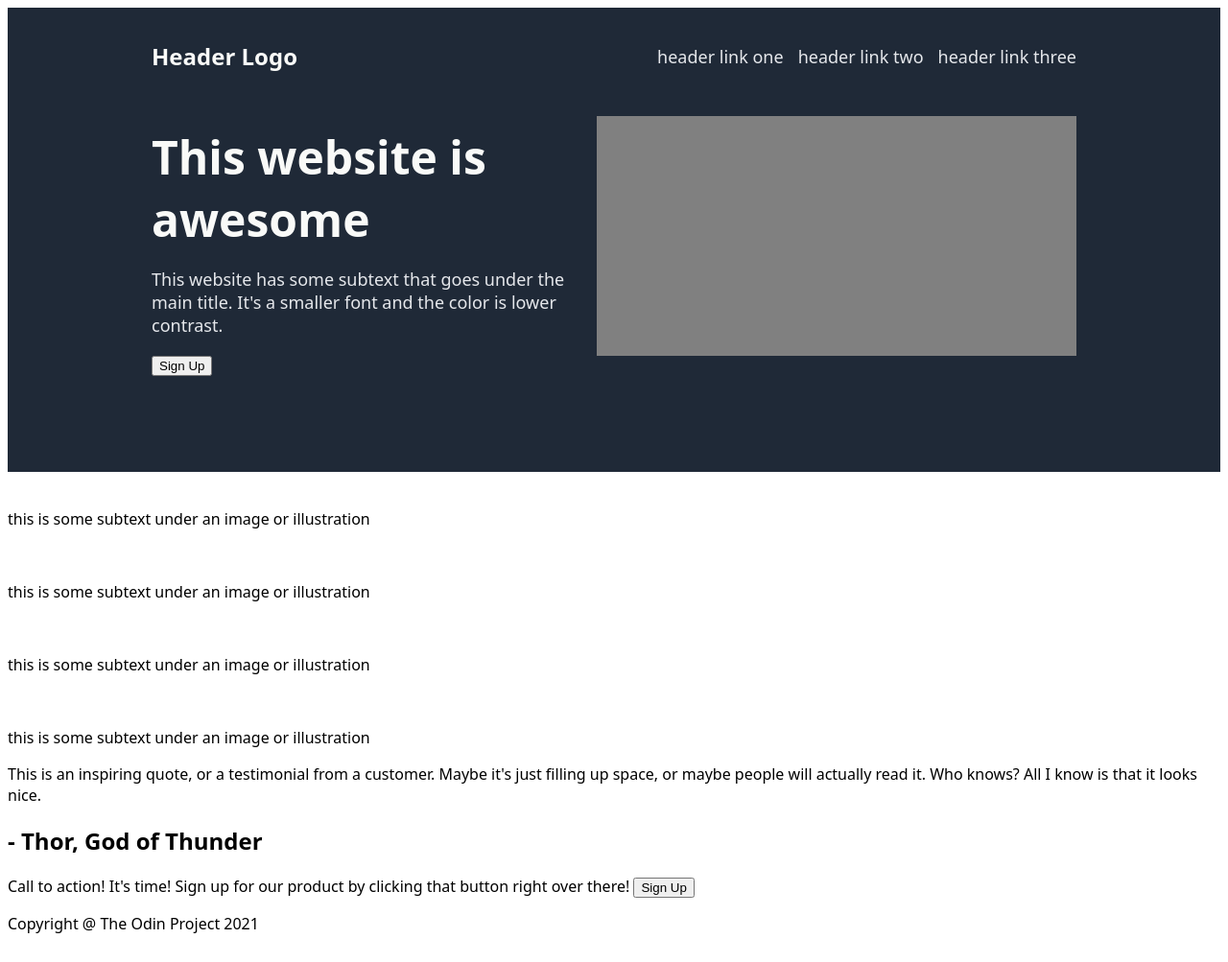
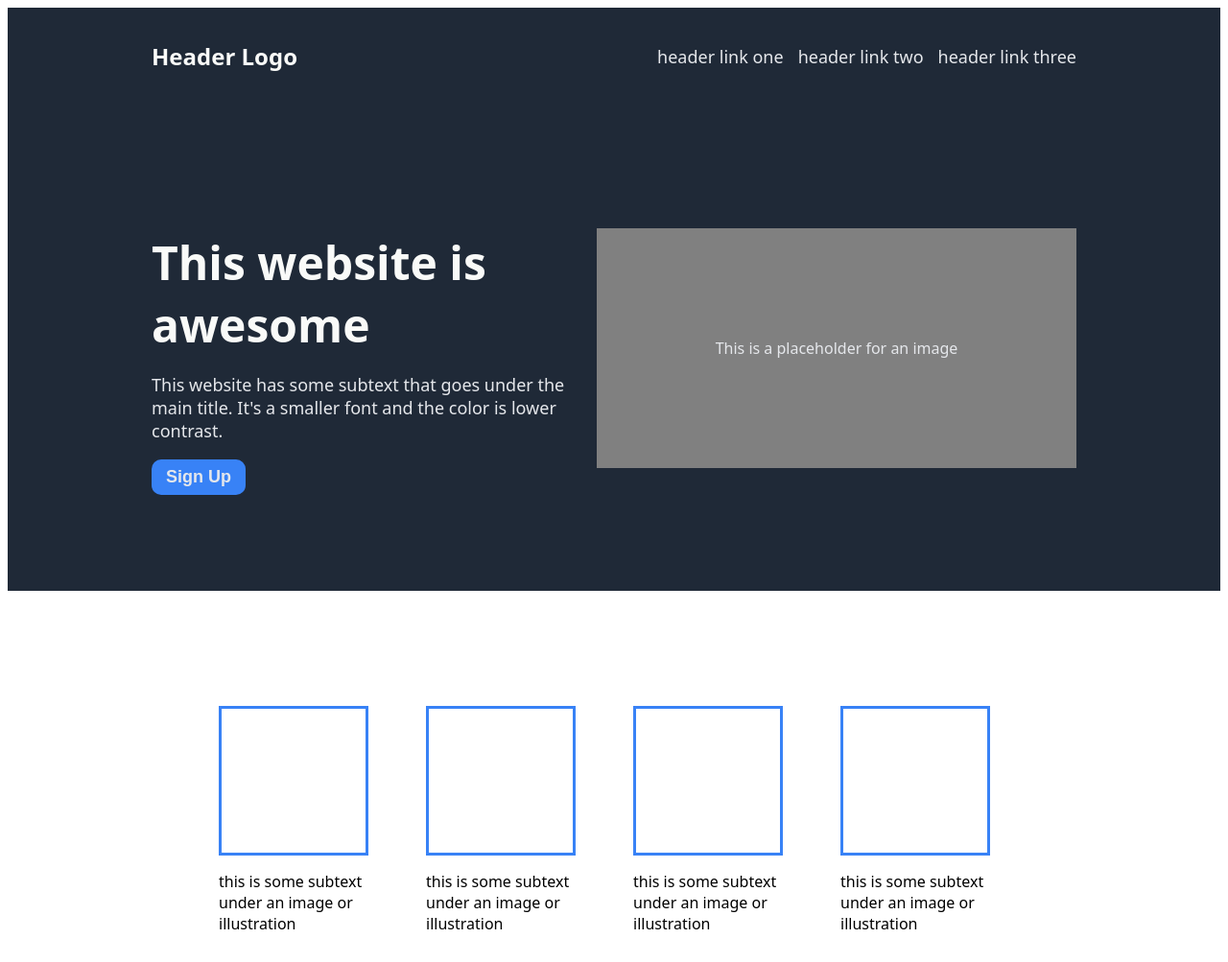
Before and after one commit to FlintDHawtblaster/landingPage, a plain HTML site: page index.html in a window 1280 px wide. Shown: the top 1003 px of the page at 96% size. Drawn offline with Linux system fonts and the light colour scheme.

Commit message:
Code a little bit of the second section of my landing page

```diff
--- a/index.html
+++ b/index.html
@@ -29,28 +29,30 @@
             </div>
 
             <div class="headerImage">
-                <img src="" alt="" aria-placeholder="This is a placeholder for an image">
+                <img src="" alt="" >
+                <p>This is a placeholder for an image</p>
             </div>
         </div>
 
     </div>
 
     <div class="randomInfoSection">
-        <div class="image1">
-            <img src="">
+        <div class="imageAndText">
+            <div class="image"><img src=""></div>
             <p>this is some subtext under an image or illustration</p>
         </div>
-        <div class="image2">
-            <img src="">
+        <div class="imageAndText">
+            <div class="image"><img src=""></div>
             <p>this is some subtext under an image or illustration</p>
         </div>
-        <div class="image3">
-            <img src="">
+        <div class="imageAndText">
+            <div class="image"><img src=""></div>
             <p>this is some subtext under an image or illustration</p>
         </div>
-        <div class="image4">
-            <img src="">
+        <div class="imageAndText">
+            <div class="image"><img src=""></div>
             <p>this is some subtext under an image or illustration</p>
+        </div>
     </div>
 
     <div class="quoteSection">
@@ -69,6 +71,6 @@
     <div class="footerSection">
         <p>Copyright @ The Odin Project 2021</p>
     </div>
-    </div>
+
 </body>
 </html>
--- a/style.css
+++ b/style.css
@@ -7,13 +7,13 @@ body {
     display: flex;
     flex-direction: column;
     justify-content: center;
-    padding: 10px 150px 100px;
 }
 
 .headerSection {
     display: flex;
     justify-content: space-between;
     align-items: center;
+    padding: 10px 150px;
 }
 
 h3 {
@@ -46,6 +46,7 @@ h1 {
 .underHeader {
     display: flex;
     align-items: center;
+    padding: 100px 150px;
 }
 
 .headerImage {
@@ -64,3 +65,40 @@ h1 {
     font-size: 18px;
     padding-top: 0;
 }
+
+button {
+    background-color: #3882F6;
+    color: #E5E7EB;
+    font-weight: bold;
+    font-size: 18px;
+    padding: 8px 15px;
+    border-radius: 10px;
+    border: 0;
+}
+
+.headerImage {
+    display: flex;
+    justify-content: center;
+    align-items: center;
+    color: #E5E7EB;
+}
+
+.randomInfoSection {
+    display: flex;
+    padding: 100px 200px;
+}
+
+.image {
+    border: 3px solid;
+    width: 150px;
+    height: 150px;
+    border-color: #3882F6;
+}
+
+.imageAndText {
+    display: flex;
+    flex-direction: column;
+    padding: 10px;
+    margin: 10px;
+
+}
```
Lines whose indentation alone changed are shown as unchanged.
